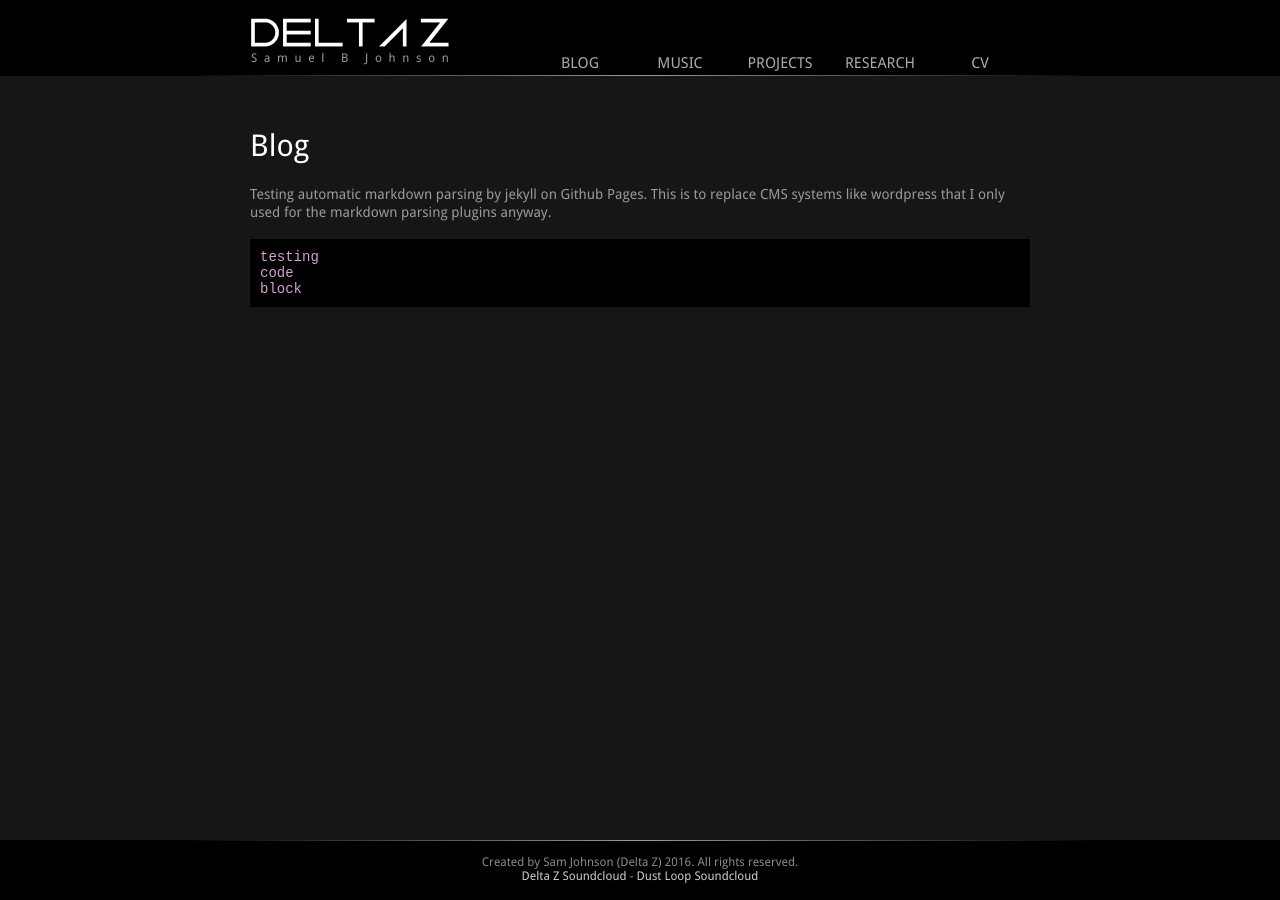
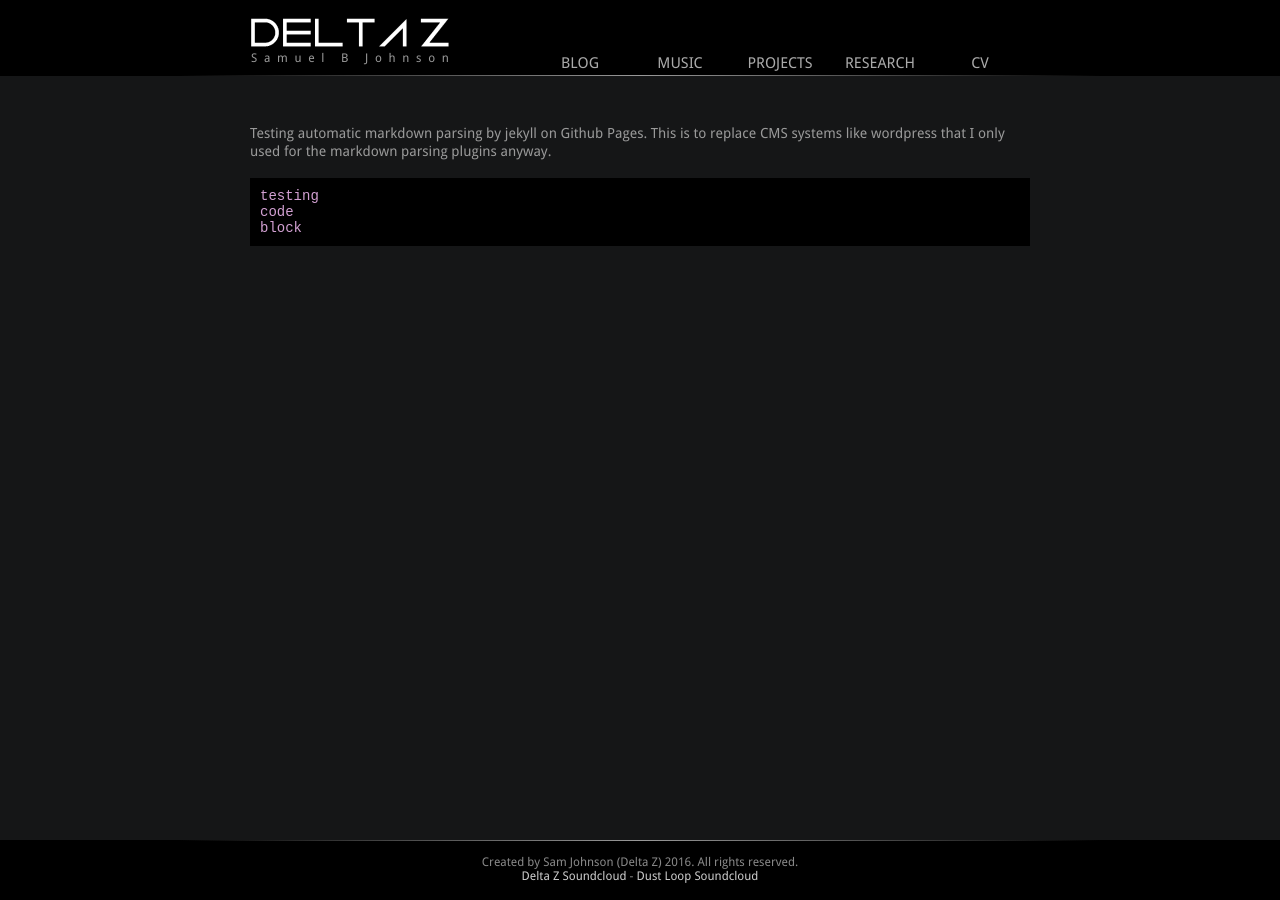
Before and after one commit to deltaz0/deltaz0.github.io, a Jekyll site: the page built from blog/index.md, in a window 1280 px wide. Built offline with Jekyll 4.4.1, drawn with Linux system fonts in a browser that asks for light colours; our own code applies the rules of GitHub Pages for plain Markdown files.

Commit message:
Update index.md

```diff
--- a/blog/index.md
+++ b/blog/index.md
@@ -1,5 +1,4 @@
 ---
 layout: default
 ---
-# Blog
 {{ site.posts.first.content }}
```
